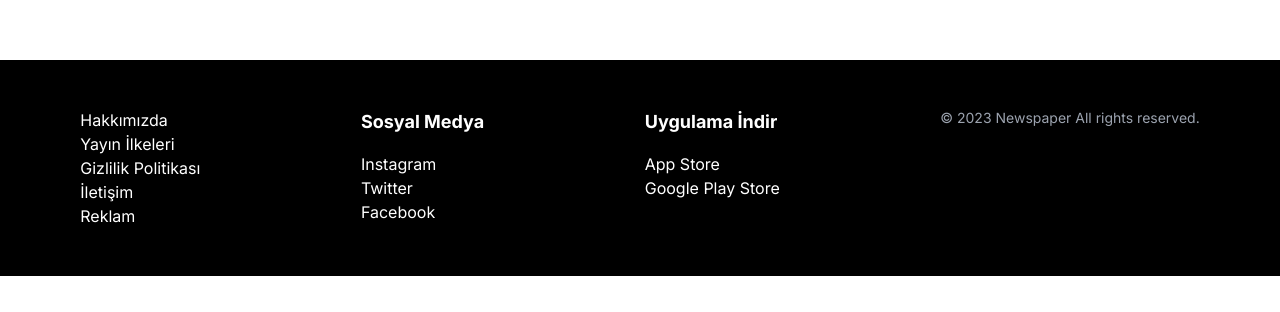
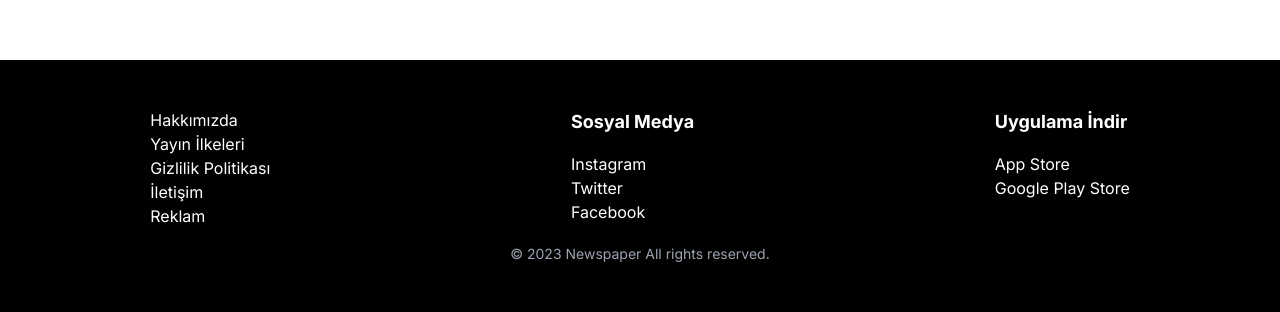
Before and after one commit to nihatyu/newspaper, a Next.js app: page / in a window 1280 px wide. Shown: the part 876-1188 px from the top of the page. Before the commit the page ends 1152 px from the top, so only its background shows below. Built offline with nearby package versions, Linux system fonts and the light colour scheme.

Commit message:
footer done. Icons need to be check out later

```diff
--- a/app/layout.js
+++ b/app/layout.js
@@ -2,11 +2,13 @@ import { Inter } from "next/font/google";
 import "./reset.css";
 import "./globals.css";
 import "@fortawesome/fontawesome-svg-core/styles.css"; // import Font Awesome CSS
+
 import { config } from "@fortawesome/fontawesome-svg-core";
 import Header from "./ui/header/header";
 import Footer from "./ui/footer/footer";
 
 config.autoAddCss = false;
+
 const inter = Inter({ subsets: ["latin"] });
 
 export const metadata = {
--- a/app/ui/footer/footer.jsx
+++ b/app/ui/footer/footer.jsx
@@ -1,5 +1,7 @@
 import Link from "next/link";
+
 import { FontAwesomeIcon } from "@fortawesome/react-fontawesome";
+import { faInstagram } from "@fortawesome/free-solid-svg-icons";
 
 const Footer = () => {
   return (
@@ -43,7 +45,8 @@ const Footer = () => {
           <ul>
             <li>
               <Link href="#" className="hover:text-gray-400">
-                <i className="fab fa-instagram"></i> Instagram
+                <FontAwesomeIcon icon={faInstagram} />
+                Instagram
               </Link>
             </li>
             <li>
@@ -64,8 +67,8 @@ const Footer = () => {
           <h3 className="text-lg font-bold mb-4">Uygulama İndir</h3>
           <ul>
             <li>
-              <Link href="#" className="hover:text-gray-400">
-                <i className="fab fa-app-store"></i> App Store
+              <Link href="#" className="hover:text-gray-400 ">
+                <i className="fab fa-app-store "></i> App Store
               </Link>
             </li>
             <li>
@@ -77,7 +80,7 @@ const Footer = () => {
         </div>
 
         {/* Copyright */}
-        <div className="text-gray-400 text-sm justify-items-end items-end">
+        <div className="w-full text-center text-gray-400 text-sm mt-4">
           <p>&copy; 2023 Newspaper All rights reserved.</p>
         </div>
       </div>
```
